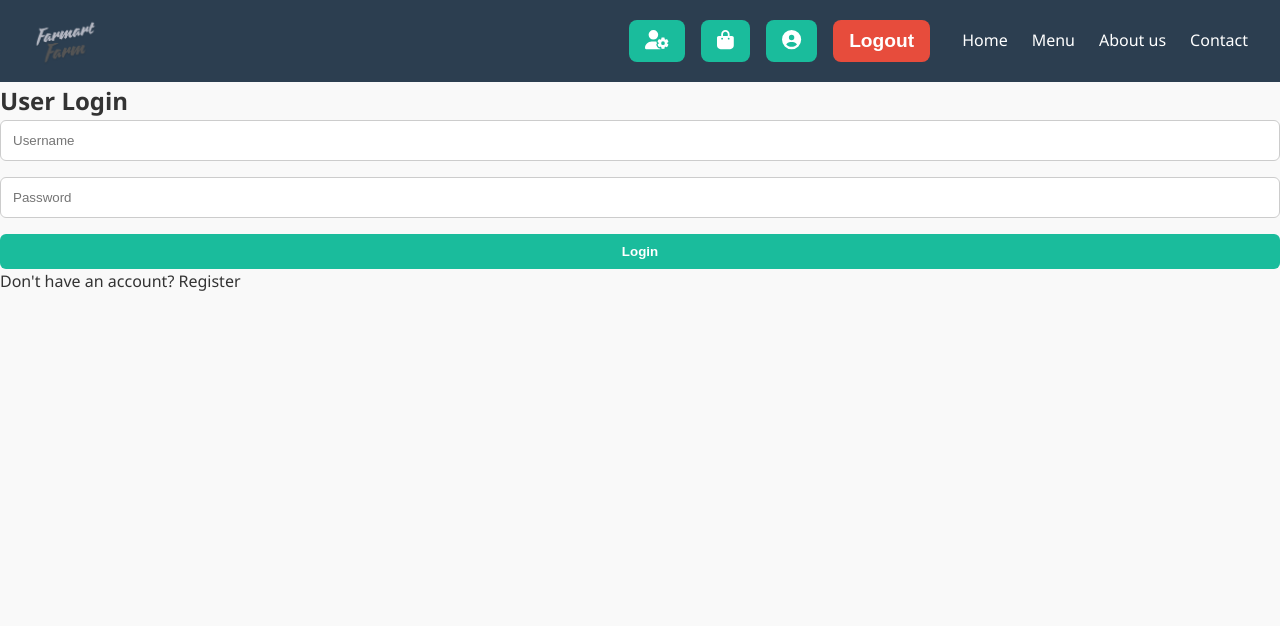
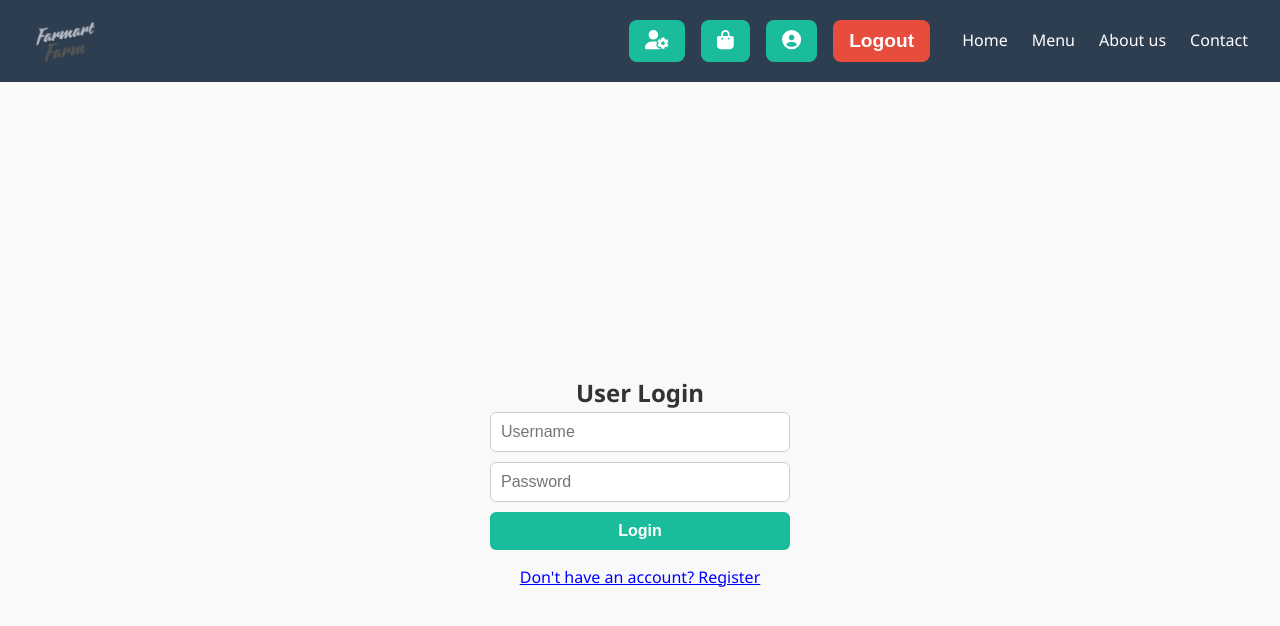
Before and after one commit to farmart-phase-5/Farmart-Frontend, a React (Vite) app in the folder farmart-project/: page /user-auth in a window 1280 px wide. Shown: the top 626 px of the page. Built offline with nearby package versions, Linux system fonts and the light colour scheme; no server answers; sample sign-in values are in the browser's storage.

Commit message:
Added a Footer

```diff
--- a/farmart-project/package.json
+++ b/farmart-project/package.json
@@ -10,6 +10,8 @@
     "preview": "vite preview"
   },
   "dependencies": {
+    "@fortawesome/fontawesome-svg-core": "^6.7.2",
+    "@fortawesome/free-brands-svg-icons": "^6.7.2",
     "@fortawesome/free-solid-svg-icons": "^6.7.2",
     "@fortawesome/react-fontawesome": "^0.2.2",
     "react": "^19.1.0",
--- a/farmart-project/src/components/About.jsx
+++ b/farmart-project/src/components/About.jsx
@@ -2,6 +2,7 @@ import React from 'react';
 import cows from '../assets/cows.jpeg';
 import goats from '../assets/goats.jpeg';
 import sheeps from '../assets/sheeps.jpeg';
+import Footer from '../components/Footer';
 
 
 const About = () => {
@@ -72,7 +73,7 @@ const About = () => {
   </div>
 </div>
 
-
+<Footer />
 
     </div>
   );
--- /dev/null
+++ b/farmart-project/src/components/Footer.jsx
@@ -0,0 +1,24 @@
+import React from 'react';
+import { FontAwesomeIcon } from '@fortawesome/react-fontawesome';
+import { faFacebook, faTwitter, faInstagram } from '@fortawesome/free-brands-svg-icons';
+
+const Footer = () => {
+  return (
+    <footer className="site-footer">
+      <p>Follow us:</p>
+      <div className="social-icons">
+        <a href="https://facebook.com" target="_blank" rel="noopener noreferrer">
+          <FontAwesomeIcon icon={faFacebook} size="2x" />
+        </a>
+        <a href="https://twitter.com" target="_blank" rel="noopener noreferrer">
+          <FontAwesomeIcon icon={faTwitter} size="2x" />
+        </a>
+        <a href="https://instagram.com" target="_blank" rel="noopener noreferrer">
+          <FontAwesomeIcon icon={faInstagram} size="2x" />
+        </a>
+      </div>
+    </footer>
+  );
+};
+
+export default Footer;
--- a/farmart-project/src/components/Home.jsx
+++ b/farmart-project/src/components/Home.jsx
@@ -1,5 +1,6 @@
 import React from 'react';
 import LoadPageimg from './LoadPageimg';
+import Footer from '../components/Footer'
 
 const Home = () => {
   return (
@@ -47,7 +48,7 @@ const Home = () => {
         <p>Get to know the people behind the livestock.</p>
       </section>
       </div>
-
+      <Footer />
     </div>
   );
 };
--- a/farmart-project/src/index.css
+++ b/farmart-project/src/index.css
@@ -1,4 +1,3 @@
-/* RESET */
 * {
   margin: 0;
   padding: 0;
@@ -23,14 +22,14 @@ img {
   height: auto;
 }
 
-/* LAYOUT UTILITIES */
+
 .container {
   max-width: 1200px;
   margin: 0 auto;
   padding: 2rem;
 }
 
-/* NAVBAR */
+
 .navbar {
   display: flex;
   justify-content: space-between;
@@ -100,7 +99,7 @@ img {
   color: #1abc9c;
 }
 
-/* BUTTONS */
+
 button,
 .btn {
   background-color: #1abc9c;
@@ -118,7 +117,7 @@ button:hover,
   background-color: #16a085;
 }
 
-/* FORM */
+
 form {
   display: flex;
   flex-direction: column;
@@ -141,7 +140,7 @@ select:focus {
   outline: none;
 }
 
-/* CARDS */
+
 .card {
   background: white;
   padding: 1.5rem;
@@ -150,7 +149,7 @@ select:focus {
   margin: 1.5rem 0;
 }
 
-/* FOOTER */
+
 footer {
   text-align: center;
   padding: 1.5rem;
@@ -159,7 +158,7 @@ footer {
   margin-top: 3rem;
 }
 
-/* LOADPAGE IMAGE */
+
 .loadpage-image-wrapper {
   width: 100%;
   max-width: 1000px;
@@ -176,7 +175,7 @@ footer {
   border-radius: 12px;
 }
 
-/* HOMEPAGE */
+
 .home-container {
   display: flex;
   flex-direction: column;
@@ -230,7 +229,7 @@ section p {
   color: #555;
 }
 
-/* SECTIONS */
+
 .section-row {
   display: flex;
   justify-content: space-between;
@@ -257,7 +256,7 @@ section p {
   margin-bottom: 2rem;
 }
 
-/* GRID ROWS */
+
 .row {
   display: flex;
   justify-content: space-between;
@@ -461,11 +460,11 @@ section p {
 
 
 .admin-auth {
-  min-height: 100vh; /* Full screen height */
+  min-height: 100vh;
   display: flex;
   flex-direction: column;
-  justify-content: center; /* Vertical centering */
-  align-items: center;     /* Horizontal centering */
+  justify-content: center;
+  align-items: center;
   background-color: #f4f7f9;
   padding: 2rem;
 }
@@ -501,7 +500,7 @@ section p {
 }
 
 .auth-button:hover {
-  background-color: #16a085;
+  background-color: black;
 }
 
 .auth-toggle {
@@ -522,5 +521,55 @@ section p {
 }
 
 .auth-switch:hover {
-  color: #16a085;
+  color: black;
 }
+
+.user-auth {
+  display: flex;
+  flex-direction: column;
+  align-items: center;
+  justify-content: center;
+  height: 100vh;
+  text-align: center;
+  padding: 20px;
+}
+
+.user-auth form {
+  display: flex;
+  flex-direction: column;
+  gap: 10px;
+  width: 300px;
+  max-width: 90%;
+}
+
+.user-auth input,
+.user-auth button {
+  padding: 10px;
+  font-size: 16px;
+}
+
+.user-auth p {
+  margin-top: 15px;
+  cursor: pointer;
+  color: blue;
+  text-decoration: underline;
+}
+
+
+.site-footer {
+  margin-top: auto;
+  padding: 20px;
+  background-color: #f5f5f5;
+  text-align: center;
+  border-top: 1px solid #ddd;
+}
+
+.social-icons a {
+  margin: 0 10px;
+  color: #333;
+  transition: color 0.3s ease;
+}
+
+.social-icons a:hover {
+  color: #007bff;
+}
```
Also changed, not shown: 1 other file (tests, documents, lock files or other folders).
